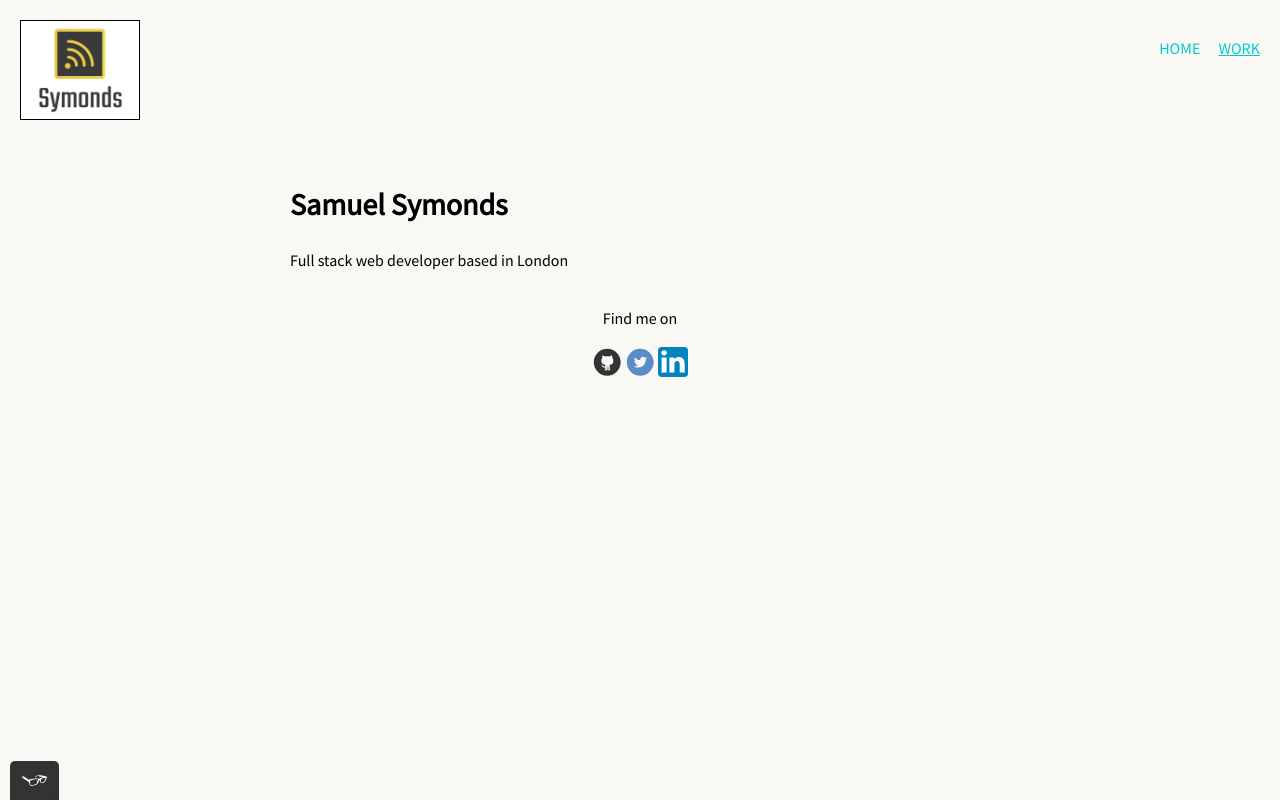
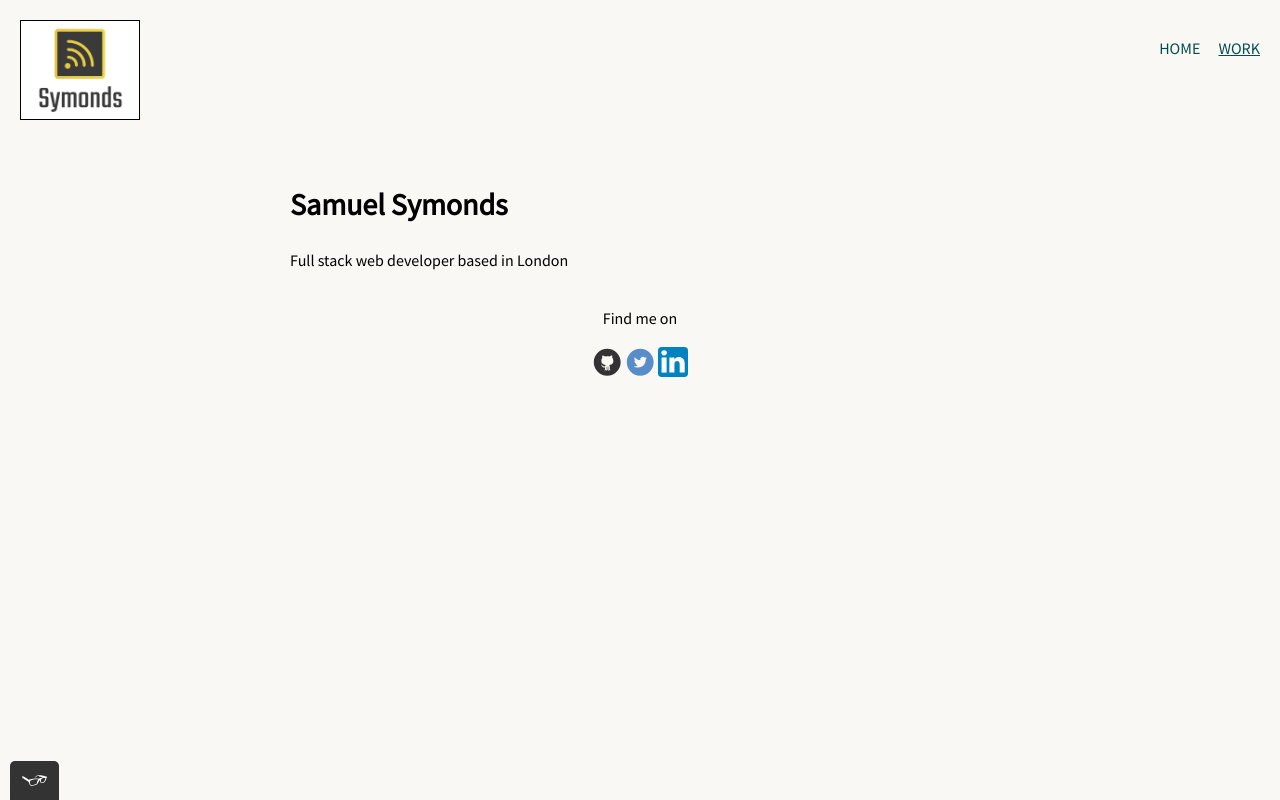
Before and after one commit to ssymonds17/Portfolio-Website, a plain HTML site: page index.html in a window 1280 px wide. Drawn offline with nearby package versions, Linux system fonts and the light colour scheme.

Commit message:
Changed stylesheet reference

```diff
--- a/index.html
+++ b/index.html
@@ -8,7 +8,7 @@
    <link rel="stylesheet" type="text/css"
       href="https://cdnjs.cloudflare.com/ajax/libs/normalize/8.0.1/normalize.min.css">
    <link href="https://fonts.googleapis.com/css?family=Source+Sans+Pro&display=swap" rel="stylesheet">
-   <link rel="stylesheet" type="text/css" href="css/style.production.css">
+   <link rel="stylesheet" type="text/css" href="css/styles.css">
    <meta name="viewport" content="width=device-width, initial-scale=1">
 </head>
 
```
Also changed, not shown: work.html (+1 -1 lines).
